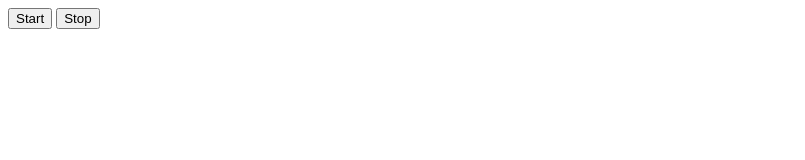
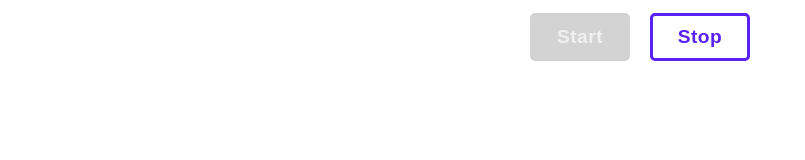
Before and after one commit to vitaly171/goit-js-hw-11-color-switch, a plain HTML site: page index.html in a window 1280 px wide. Both pictures are taken after a click on the button "Start". Shown: the whole page, without its empty margins (0-805 px from the left). Drawn offline with Linux system fonts and the light colour scheme.

Commit message:
1-Task submit

```diff
--- /dev/null
+++ b/css/styles.css
@@ -0,0 +1,64 @@
+body {
+  font-size: 24px;
+
+  display: flex;
+  justify-content: center;
+}
+
+
+button {
+    margin: 5px 10px;
+    padding: 10px 5px;
+    width: 100px;
+
+    border-radius: 5px;
+    border: 3px solid #5921f3;
+    background-color: white;
+    color: #5921f3;
+
+
+    cursor: pointer;
+
+    font-size: 1.2rem;
+    font-weight: 700;
+    letter-spacing: 0.5px;
+
+    transition: background-color 150ms cubic-bezier(0.4, 0, 0.2, 1),
+      color 150ms cubic-bezier(0.4, 0, 0.2, 1);
+  }
+
+  button:hover {
+    background-color: #2196f3;
+    color: white;
+  }
+
+  button[disabled] {
+    border: none;
+    background-color: lightgray;
+    color: rgb(240, 240, 240);
+
+    cursor: auto;
+  }
+
+  cursor: pointer;
+
+  font-size: 1.2rem;
+  font-weight: 700;
+  letter-spacing: 0.5px;
+
+  transition: background-color 150ms cubic-bezier(0.4, 0, 0.2, 1),
+    color 150ms cubic-bezier(0.4, 0, 0.2, 1);
+}
+
+button:hover {
+  background-color: #2196f3;
+  color: white;
+}
+
+button[disabled] {
+  border: none;
+  background-color: lightgray;
+  color: rgb(240, 240, 240);
+
+  cursor: auto;
+}
--- a/index.html
+++ b/index.html
@@ -4,10 +4,12 @@
     <meta charset="UTF-8">
     <meta http-equiv="X-UA-Compatible" content="IE=edge">
     <meta name="viewport" content="width=device-width, initial-scale=1.0">
+    <link rel="stylesheet" href="./css/styles.css" />
     <title>Document</title>
 </head>
 <body>
-    <button type="button" data-action="start">Start</button>
-    <button type="button" data-action="stop">Stop</button>
+        <button type="button" data-action="start">Start</button>
+        <button type="button" data-action="stop">Stop</button>
+   <script src="./index.js" type="module"></script>
 </body>
 </html>
--- /dev/null
+++ b/index.js
@@ -0,0 +1,38 @@
+const colors = [
+  '#FFFFFF',
+  '#2196F3',
+  '#4CAF50',
+  '#FF9800',
+  '#009688',
+  '#795548',
+];
+
+const refs = {
+  startBtn: document.querySelector('[data-action="start"]'),
+  stopBtn: document.querySelector('[data-action="stop"]'),
+  body: document.querySelector('body'),
+}
+
+const randomIntegerFromInterval = (min, max) => {
+  return Math.floor(Math.random() * (max - min + 1) + min);
+};
+
+let intervalId;
+
+function onStartClick() {
+  intervalId = setInterval(changeColor, 1000);
+  refs.startBtn.disabled = true;
+}
+
+function onStopClick() {
+  clearInterval(intervalId);
+  refs.startBtn.disabled = false;
+}
+
+function changeColor() {
+  refs.body.style.backgroundColor =
+    colors[randomIntegerFromInterval(0, colors.length - 1)];
+}
+
+refs.startBtn.addEventListener('click',onStartClick);
+refs.stopBtn.addEventListener('click',onStopClick);
```
